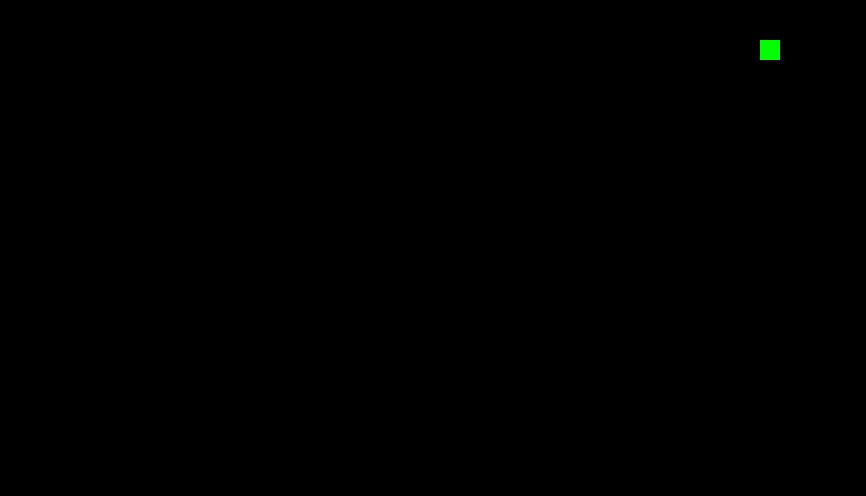
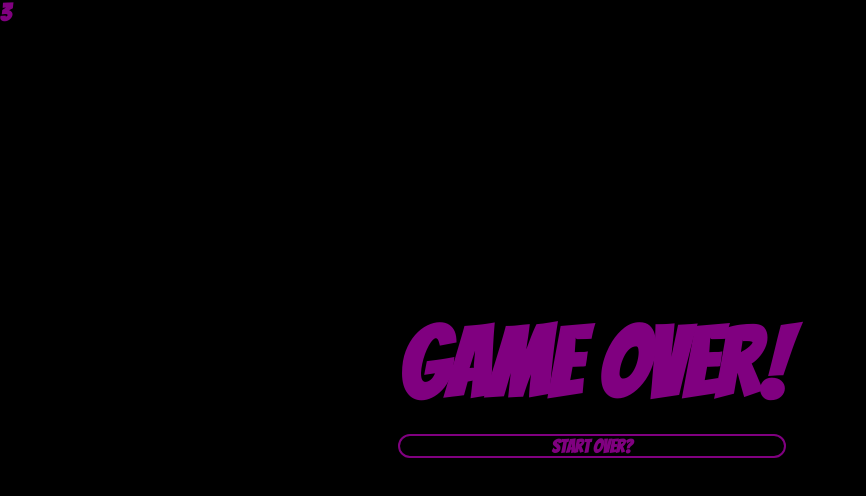
Before and after one commit to Pichu700/Colin-Dyer---Snake-JS, a plain HTML site: page public_html/index.html in a window 1280 px wide. Shown: the whole page, without its empty margins (0-866 px from the left). Drawn offline with Linux system fonts and the light colour scheme.

Commit message:
added scoreboard
added scoring system

```diff
--- a/public_html/css/style.css
+++ b/public_html/css/style.css
@@ -5,3 +5,35 @@ body {
 #game-screen {
     display: block;
 }
+
+#gameOver, #playHUD {
+    position: absolute;
+    visibility: hidden;
+}
+
+h1, h2, h3 {
+    font-family: 'Bangers', cursive;
+    color: purple;
+    text-align: center;
+}
+
+.title {
+    font-size: 96px;
+    margin-bottom: 0px;
+    margin-top: 0px;
+    padding-left: 200px;
+}
+
+.restartButton {
+    border: 2px solid purple;
+    border-radius: 180px;
+    margin-left: 200px;
+}
+
+.restartButton:hover {
+    background-color: #cccccc;
+}
+
+#scoreboard {
+    margin: 0px;
+}
--- a/public_html/index.html
+++ b/public_html/index.html
@@ -10,9 +10,17 @@ and open the template in the editor.
         <title>Colin Dyer - Snake JS</title>
         <meta charset="UTF-8">
         <meta name="viewport" content="width=device-width, initial-scale=1.0">
+        <link href='http://fonts.googleapis.com/css?family=Bangers' rel='stylesheet' type='text/css'>
         <link rel="stylesheet" type="text/css" href="css/style.css">
     </head>
     <body>
+        <section id="playHUD">
+            <h2 id="scoreboard">Length</h2>
+        </section>
+        <section id="gameOver">
+            <h1 class="title">GAME OVER!</h1>
+            <h3 class="restartButton">Start Over?</h3>
+        </section>
         <canvas id="game-screen"></canvas>
 
         <script src="js/snake.js"></script>
--- a/public_html/js/snake.js
+++ b/public_html/js/snake.js
@@ -10,10 +10,16 @@ var context;
 var screenWidth;
 var screenHeight;
 
+var gameState;
+var gameOverMenu;
+var restartButton;
+var playHUD;
+var scoreboard;
+
 gameInitialize();
 snakeInitialize();
 foodInitialize();
-setInterval(gameLoop, 1000/30);
+setInterval(gameLoop, 1000 / 15);
 
 
 function gameInitialize() {
@@ -27,18 +33,40 @@ function gameInitialize() {
     canvas.height = screenHeight;
 
     document.addEventListener("keydown", keyboardHandler);
+
+    gameOverMenu = document.getElementById("gameOver");
+    centerMenuPosition(gameOverMenu);
+
+    restartButton = document.getElementById("restartButton");
+    restartButton = document.addEventListener("click", gameRestart);
+
+    playHUD = document.getElementById("playHUD");
+    scoreboard = document.getElementById("scoreboard");
+
+    setState("PLAY");
 }
 
 function gameLoop() {
     gameDraw();
+    drawScoreBoard();
+    if (gameState == "PLAY") {
         snakeUpdate();
         snakeDraw();
         foodDraw();
+    }
 }
 
 function gameDraw() {
     context.fillStyle = "rgb(0, 0, 0)";
     context.fillRect(0, 0, screenWidth, screenHeight);
+}
+
+function gameRestart() {
+    snakeInitialize();
+    foodInitialize();
+
+    hideMenu(gameOverMenu);
+    setState("PLAY");
 }
 
 function snakeInitialize() {
@@ -47,8 +75,8 @@ function snakeInitialize() {
     snakeSize = 20;
     snakeDirection = "down";
 
-    for(var index = snakeLength - 1; index >= 0; index--) {
-        snake.push( {
+    for (var index = snakeLength - 1; index >= 0; index--) {
+        snake.push({
             x: index,
             y: 0
         });
@@ -56,8 +84,8 @@ function snakeInitialize() {
 }
 
 function snakeDraw() {
-    for(var index = 0; index < snake.length; index++) {
-        context.fillStyle = "orange";
+    for (var index = 0; index < snake.length; index++) {
+        context.fillStyle = "lime";
         context.fillRect(snake[index].x * snakeSize, snake[index].y * snakeSize, snakeSize, snakeSize);
     }
 }
@@ -66,16 +94,16 @@ function snakeUpdate() {
     var snakeHeadX = snake[0].x;
     var snakeHeadY = snake[0].y;
 
-    if(snakeDirection == "down") {
+    if (snakeDirection == "down") {
         snakeHeadY++;
     }
-    else if(snakeDirection == "up"){
+    else if (snakeDirection == "up") {
         snakeHeadY--;
     }
-    else if(snakeDirection == "right"){
+    else if (snakeDirection == "right") {
         snakeHeadX++;
     }
-    else if(snakeDirection == "left"){
+    else if (snakeDirection == "left") {
         snakeHeadX--;
     }
 
@@ -99,7 +127,7 @@ function foodInitialize() {
 }
 
 function foodDraw() {
-    context.fillStyle = "lime";
+    context.fillStyle = "purple";
     context.fillRect(food.x * snakeSize, food.y * snakeSize, foodSize, foodSize);
 }
 
@@ -114,25 +142,25 @@ function setFoodPosition() {
 function keyboardHandler(event) {
     console.log(event);
 
-    if(event.keyCode == "39" && snakeDirection != "left") {
+    if (event.keyCode == "39" && snakeDirection != "left") {
         snakeDirection = "right";
     }
 
-    else if(event.keyCode == "37" && snakeDirection != "right") {
+    else if (event.keyCode == "37" && snakeDirection != "right") {
         snakeDirection = "left";
     }
 
-    else if(event.keyCode == "38" && snakeDirection != "down") {
+    else if (event.keyCode == "38" && snakeDirection != "down") {
         snakeDirection = "up";
     }
 
-    else if(event.keyCode == "40" && snakeDirection != "up") {
+    else if (event.keyCode == "40" && snakeDirection != "up") {
         snakeDirection = "down";
     }
 }
 
 function checkFoodCollisions(snakeHeadX, snakeHeadY) {
-    if(snakeHeadX == food.x && snakeHeadY == food.y) {
+    if (snakeHeadX == food.x && snakeHeadY == food.y) {
         snake.push({
             x: 0,
             y: 0
@@ -148,11 +176,47 @@ function checkFoodCollisions(snakeHeadX, snakeHeadY) {
 }
 
 function checkWallCollisions(snakeHeadX, snakeHeadY) {
-    if(snakeHeadX * snakeSize >= screenWidth || snakeHeadX * snakeSize < 0) {
-        console.log("wall collision")
+    if (snakeHeadX * snakeSize >= screenWidth || snakeHeadX * snakeSize < 0) {
+        setState("GAME OVER");
     }
 
-    else if(snakeHeadY * snakeSize >= screenHeight || snakeHeadY * snakeSize < 0) {
-        console.log("wall collision")
+    else if (snakeHeadY * snakeSize >= screenHeight || snakeHeadY * snakeSize < 0) {
+        setState("GAME OVER");
     }
 }
+
+function checkSnakeCollision() {
+
+}
+
+function setState(state) {
+    gameState = state;
+    showMenu(state);
+}
+
+function displayMenu(menu) {
+    menu.style.visibility = "visible";
+}
+
+function hideMenu(menu) {
+    menu.style.visibility = "hidden";
+}
+
+function showMenu(state) {
+    if(state == "GAME OVER") {
+        displayMenu(gameOverMenu);
+    }
+
+    else if(state == "PLAY") {
+        displayMenu(playHUD);
+    }
+}
+
+function centerMenuPosition(menu) {
+    menu.style.top = (screenHeight / 2) - (menu.offsetHeight / 2) + "px";
+    menu.style.left = (screenWidth / 2) - (menu.offsetWidth / 2) + "px";
+}
+
+function drawScoreBoard() {
+    scoreboard.innerHTML = snakeLength;
+}
```
Lines whose indentation alone changed are shown as unchanged.
